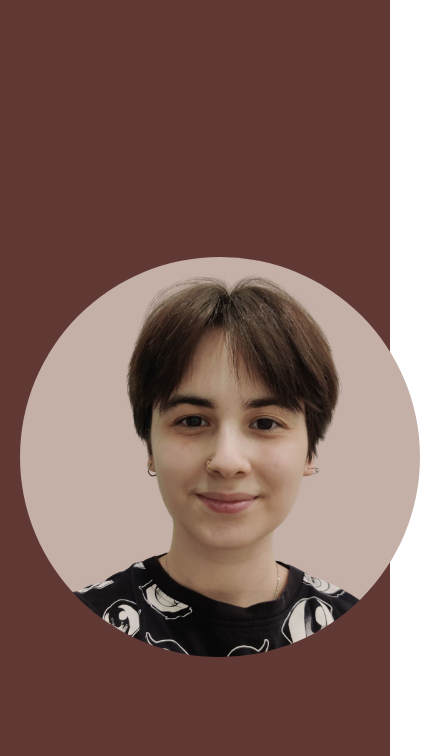
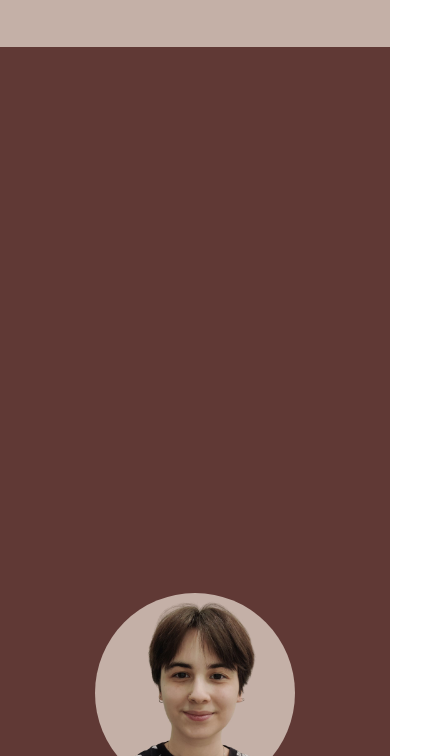
Before and after one commit to biokharu/myPortfolio, a plain HTML site: page index.html in a window 390 px wide. Shown: the part 1244-2000 px from the top of the page, 440 px wide, since content can reach past the window. Drawn offline with Linux system fonts and the light colour scheme.

Commit message:
Update style.css

```diff
--- a/css/style.css
+++ b/css/style.css
@@ -150,4 +150,7 @@ body {
         grid-template-columns: repeat(1,1fr);
         grid-template-rows: repeat(2,1fr);
     }
+    .my__photo{
+        width: 200px;
+    }
 }
```
